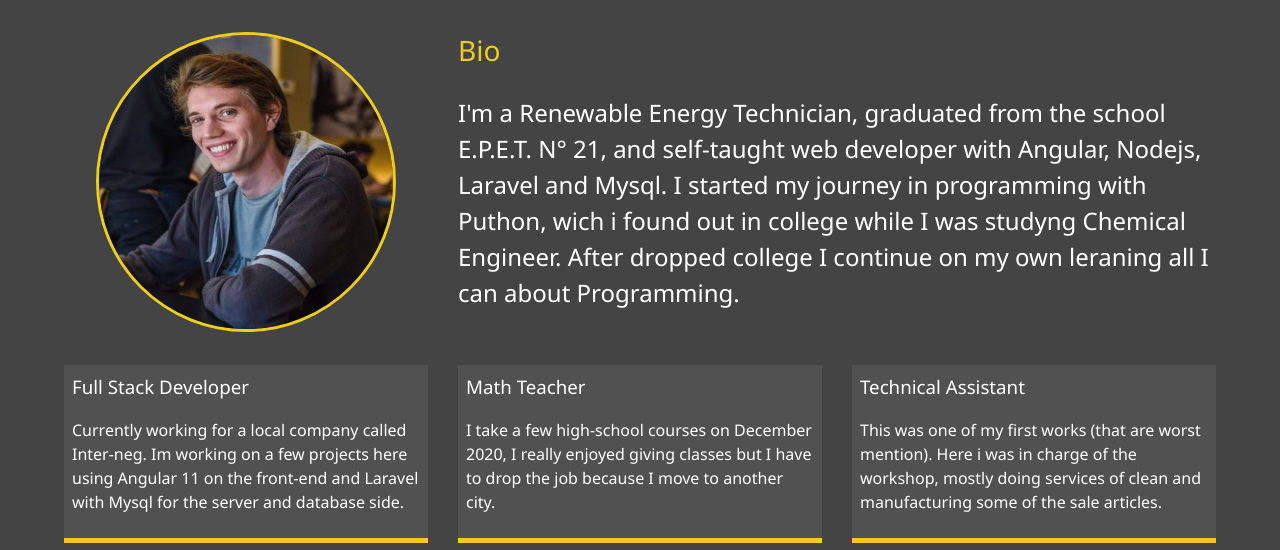
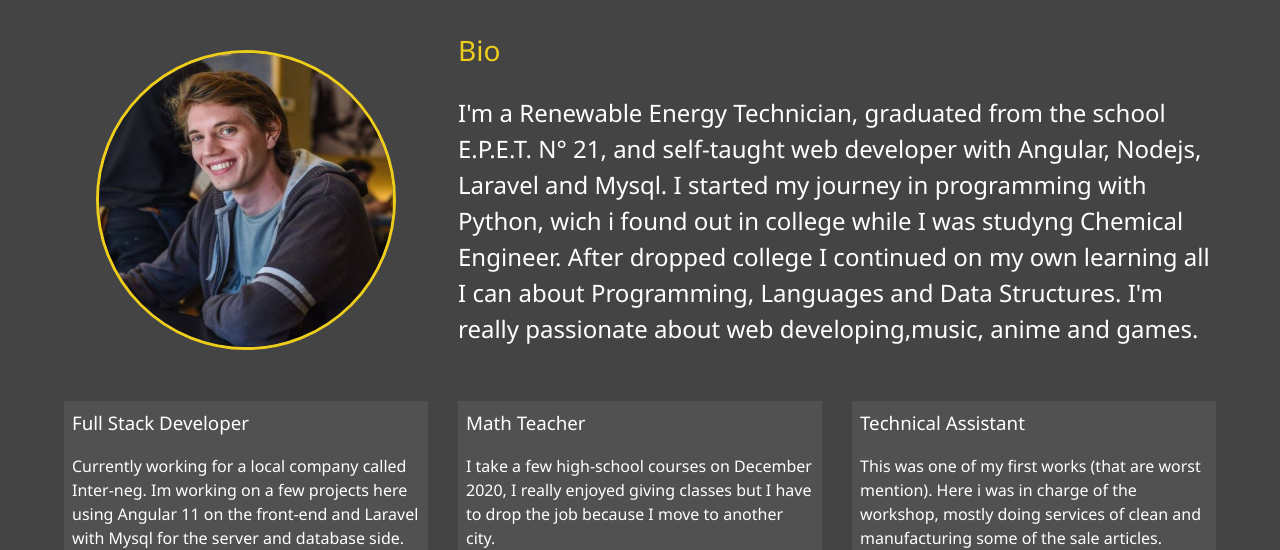
Before and after one commit to giornn0/portfolio, a website: page dist/about.html in a window 1280 px wide. Shown: the part 253-803 px from the top of the page. Drawn offline with Linux system fonts and the light colour scheme.

Commit message:
added favicon.ico

```diff
--- a/dist/about.html
+++ b/dist/about.html
@@ -55,7 +55,7 @@
             <div class="bio">
                 <h3 class="text-secondary">Bio</h3>
                 <p>
-                    I'm a Renewable Energy Technician, graduated from the school E.P.E.T. N° 21, and self-taught web developer with Angular, Nodejs, Laravel and Mysql. I started my journey in programming with Puthon, wich i found out in college while I was studyng Chemical Engineer. After dropped college I continue on my own leraning all I can about Programming.
+                    I'm a Renewable Energy Technician, graduated from the school E.P.E.T. N° 21, and self-taught web developer with Angular, Nodejs, Laravel and Mysql. I started my journey in programming with Python, wich i found out in college while I was studyng Chemical Engineer. After dropped college I continued on my own learning all I can about Programming, Languages and Data Structures. I'm really passionate about web developing,music, anime and games.
                 </p>
             </div>
             <div class="job job-1">
```
Also changed, not shown: dist/favicon.ico (added).
